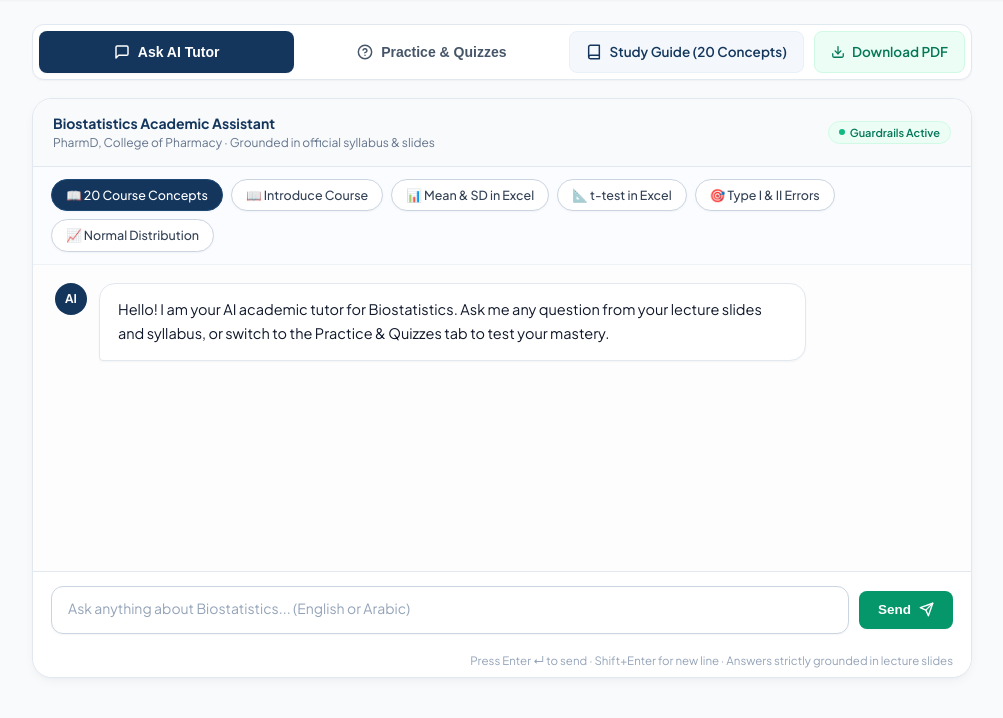
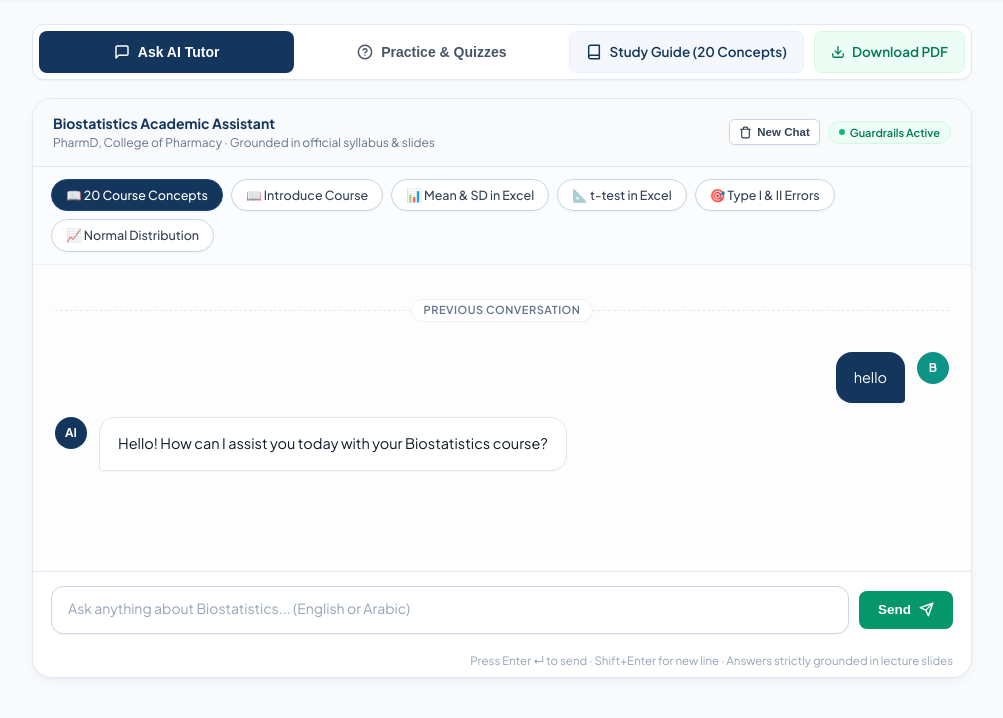
Before and after one commit to bilalaleem5/Shaqrauniversity, a Flask app: page /chat/biostatistics in a window 1280 px wide. Shown: the part 67-785 px from the top of the page, without its empty margins (138-1141 px from the left). Run offline with Flask 3, Linux system fonts and the light colour scheme; a user stored in the database is signed in; data comes from the database, SQL or seed files in the repository; both versions use the stored data as it was after the commit; data that the repository does not hold is empty; some libraries are stand-ins or nearby versions.

Commit message:
Fix student relogin, preserve chat history across sessions, and self-heal accounts

```diff
--- a/app.py
+++ b/app.py
@@ -62,14 +62,19 @@ def _all_courses():
 def csrf_protect():
     if request.method == "POST":
         sent = request.form.get("csrf") or request.headers.get("X-CSRF") or ""
-        if not sent or not hmac.compare_digest(sent, session.get("csrf", "")): abort(400, "Session expired. Please reload the page.")
+        if not sent or not hmac.compare_digest(sent, session.get("csrf", "")):
+            abort(400, "Session expired. Please reload the page.")
+
 
 @app.after_request
 def headers(r):
     r.headers.setdefault("X-Content-Type-Options", "nosniff")
     r.headers.setdefault("X-Frame-Options", "SAMEORIGIN")
-    if request.path.startswith(("/api", "/teacher", "/chat", "/courses")): r.headers["Cache-Control"] = "no-store"
+    if request.path.startswith(("/api", "/teacher", "/chat", "/courses", "/login", "/register", "/logout", "/feedback")):
+        r.headers["Cache-Control"] = "no-store, no-cache, must-revalidate, max-age=0"
+        r.headers["Pragma"] = "no-cache"
     return r
+
 
 def current_student():
     if "student" in g: return g.student
@@ -245,15 +250,17 @@ def start_student_session(s, resp=None):
         pass
 
     if resp is not None and new_vault_token:
+        is_https = request.is_secure or (request.headers.get("X-Forwarded-Proto", "").lower() == "https")
         resp.set_cookie(
             account_store.VAULT_COOKIE_NAME,
             new_vault_token,
             max_age=account_store.VAULT_COOKIE_MAX_AGE,
             httponly=False,
             samesite="Lax",
-            secure=bool(os.environ.get("COOKIE_SECURE", "0") == "1")
+            secure=is_https
         )
     return new_vault_token
+
 
 # ------------------------------------------------------------------ landing / role selection
 @app.route("/")
@@ -268,6 +275,8 @@ def healthz(): return "ok"
 # ------------------------------------------------------------------ student auth
 @app.route("/login", methods=["GET", "POST"])
 def login():
+    if request.method == "GET" and current_student():
+        return redirect(url_for("courses"))
     err = None
     if request.method == "POST":
         ident = request.form.get("identifier", "").strip().lower()
@@ -319,11 +328,18 @@ def login():
                             app.logger.warning(f"Vault restore failed: {ex}")
 
             # 4. If s was found in SQLite but has dummy pw_hash 'restored_session':
-            if s and s["pw_hash"] == "restored_session":
+            if s and (not s["pw_hash"] or s["pw_hash"] == "restored_session"):
                 vault_stu = account_store.find_student_in_vault(request, ident)
-                if vault_stu and check_password_hash(vault_stu["pw_hash"], password):
-                    db.x("UPDATE students SET pw_hash=? WHERE id=?", (vault_stu["pw_hash"], s["id"]))
-                    s = db.q("SELECT * FROM students WHERE id=?", (s["id"],), one=True)
+                if vault_stu and vault_stu.get("pw_hash") and vault_stu["pw_hash"] != "restored_session":
+                    if check_password_hash(vault_stu["pw_hash"], password):
+                        db.x("UPDATE students SET pw_hash=? WHERE id=?", (vault_stu["pw_hash"], s["id"]))
+                        s = db.q("SELECT * FROM students WHERE id=?", (s["id"],), one=True)
+                else:
+                    # Self-heal corrupted record if valid password is provided
+                    if V.check_password(password) is None:
+                        new_hash = generate_password_hash(password)
+                        db.x("UPDATE students SET pw_hash=? WHERE id=?", (new_hash, s["id"]))
+                        s = db.q("SELECT * FROM students WHERE id=?", (s["id"],), one=True)
 
             # 5. Validate password and student status
             if s and check_password_hash(s["pw_hash"], password):
@@ -343,6 +359,8 @@ def login():
 
 @app.route("/register", methods=["GET", "POST"])
 def register():
+    if request.method == "GET" and current_student():
+        return redirect(url_for("courses"))
     err = None
     if request.method == "POST":
         f = request.form
@@ -355,10 +373,36 @@ def register():
         if not err and V.is_blocked(email, blocked_patterns()):
             err = "This email address is not allowed. Please contact your instructor."
 
-        if not err and db.q("SELECT 1 FROM students WHERE lower(student_id)=?", (sid.lower(),), one=True):
-            err = "This student ID is already registered. Please log in."
-        if not err and db.q("SELECT 1 FROM students WHERE lower(email)=?", (email.lower(),), one=True):
-            err = "This email is already registered. Please log in."
+        # Check existing in SQLite
+        existing_sid = db.q("SELECT * FROM students WHERE lower(student_id)=?", (sid.lower(),), one=True) if not err else None
+        existing_email = db.q("SELECT * FROM students WHERE lower(email)=?", (email.lower(),), one=True) if not err else None
+        existing = existing_sid or existing_email
+
+        if not err and existing:
+            # If account in DB has dummy 'restored_session' pw_hash, allow claiming/re-registering with new real password
+            if existing["pw_hash"] == "restored_session" or not existing["pw_hash"]:
+                gen_val = gender if gender in ("male", "female") else ""
+                pw_hash = generate_password_hash(pw)
+                db.x("UPDATE students SET name=?, batch=?, gender=?, pw_hash=?, status='active' WHERE id=?",
+                     (name, batch, gen_val, pw_hash, existing["id"]))
+                s_obj = {
+                    "id": existing["id"],
+                    "student_id": sid,
+                    "name": name,
+                    "email": email,
+                    "batch": batch,
+                    "gender": gen_val,
+                    "pw_hash": pw_hash,
+                    "status": "active",
+                    "is_demo": int(existing["is_demo"] or 0)
+                }
+                resp = redirect(url_for("courses"))
+                start_student_session(s_obj, resp=resp)
+                return resp
+            elif existing_sid:
+                err = "This student ID is already registered. Please log in."
+            elif existing_email:
+                err = "This email is already registered. Please log in."
 
         # If not in local SQLite, check if existing in cloud KV or client device vault
         if not err:
@@ -414,6 +458,7 @@ def register():
 
     return render_template("login.html", mode="register", err=err, batches=BATCHES)
 
+
 @app.route("/logout")
 def logout():
     session.clear()
@@ -454,14 +499,50 @@ def api_guide(course):
         return jsonify(error="Not found"), 404
     return jsonify(g_data)
 
+def _get_chat_history(student_pk, course, limit=100):
+    try:
+        rows = db.q(
+            "SELECT id, question, answer, topic, sources, created_at FROM messages WHERE student_pk=? AND course=? ORDER BY id ASC LIMIT ?",
+            (student_pk, course, limit)
+        )
+        items = []
+        for r in rows:
+            srcs = []
+            raw_s = r["sources"] if "sources" in r.keys() else None
+            if raw_s:
+                try: srcs = json.loads(raw_s) if raw_s.startswith("[") else [raw_s]
+                except Exception: srcs = [raw_s]
+            items.append({
+                "id": r["id"],
+                "question": r["question"],
+                "answer": r["answer"],
+                "topic": r["topic"],
+                "sources": srcs,
+                "created_at": r["created_at"]
+            })
+        return items
+    except Exception as ex:
+        app.logger.warning(f"Could not load chat history: {ex}")
+        return []
+
 @app.route("/chat/<course>")
 @student_required
 def chat(course):
     course_or_404(course)
+    s = current_student()
     courses = _all_courses()
     g_data = study_guide.get_guide(course)
     prompt = request.args.get("prompt", "").strip()
-    return render_template("chat.html", course=course, cfg=courses[course], topics=rag.topics(course), guide=g_data, initial_prompt=prompt)
+    history = _get_chat_history(s["id"], course)
+    return render_template(
+        "chat.html",
+        course=course,
+        cfg=courses[course],
+        topics=rag.topics(course),
+        guide=g_data,
+        initial_prompt=prompt,
+        initial_history=history
+    )
 
 @app.route("/api/chat/<course>", methods=["POST"])
 @student_required
@@ -478,11 +559,70 @@ def api_chat(course):
         app.logger.exception(e); return jsonify(error="The tutor is temporarily unavailable. Please try again."), 502
     if not intro:
         try:
-            db.x("INSERT INTO messages(student_pk,course,question,answer,topic,in_scope) VALUES(?,?,?,?,?,?)",
-                 (s["id"], course, text, r["answer"], r["topic"], r["in_scope"]))
-        except Exception as e:
-            app.logger.warning(f"Could not save chat message: {e}")
+            sources_val = json.dumps(r.get("sources") or [], ensure_ascii=False)
+            db.x("INSERT INTO messages(student_pk,course,question,answer,topic,in_scope,sources) VALUES(?,?,?,?,?,?,?)",
+                 (s["id"], course, text, r["answer"], r["topic"], r["in_scope"], sources_val))
+        except Exception:
+            try:
+                db.x("INSERT INTO messages(student_pk,course,question,answer,topic,in_scope) VALUES(?,?,?,?,?,?)",
+                     (s["id"], course, text, r["answer"], r["topic"], r["in_scope"]))
+            except Exception as e:
+                app.logger.warning(f"Could not save chat message: {e}")
     return jsonify(r)
+
+@app.route("/api/chat/<course>/history", methods=["GET"])
+@student_required
+def api_chat_history(course):
+    course_or_404(course)
+    s = current_student()
+    return jsonify(history=_get_chat_history(s["id"], course))
+
+@app.route("/api/chat/<course>/clear", methods=["POST"])
+@student_required
+def api_chat_clear(course):
+    course_or_404(course)
+    s = current_student()
+    try:
+        db.x("DELETE FROM messages WHERE student_pk=? AND course=?", (s["id"], course))
+    except Exception as ex:
+        app.logger.warning(f"Could not clear chat messages: {ex}")
+    return jsonify(ok=True)
+
+@app.route("/api/chat/<course>/sync", methods=["POST"])
+@student_required
+def api_chat_sync(course):
+    course_or_404(course)
+    s = current_student()
+    d = request.get_json(force=True, silent=True) or {}
+    messages = d.get("messages") or []
+    count = 0
+    if isinstance(messages, list):
+        for m in messages:
+            if not isinstance(m, dict):
+                continue
+            q_text = str(m.get("question") or "").strip()
+            a_text = str(m.get("answer") or "").strip()
+            if not q_text or not a_text:
+                continue
+            exists = db.q(
+                "SELECT 1 FROM messages WHERE student_pk=? AND course=? AND question=? LIMIT 1",
+                (s["id"], course, q_text),
+                one=True
+            )
+            if not exists:
+                srcs = m.get("sources") or []
+                srcs_val = json.dumps(srcs, ensure_ascii=False) if isinstance(srcs, list) else str(srcs)
+                topic_val = str(m.get("topic") or "General")
+                try:
+                    db.x(
+                        "INSERT INTO messages(student_pk,course,question,answer,topic,in_scope,sources) VALUES(?,?,?,?,?,?,?)",
+                        (s["id"], course, q_text, a_text, topic_val, 1, srcs_val)
+                    )
+                    count += 1
+                except Exception:
+                    pass
+    return jsonify(ok=True, synced=count)
+
 
 def _pick_topic(course, topic):
     tl = rag.topics(course)
--- a/db.py
+++ b/db.py
@@ -50,6 +50,7 @@ CREATE TABLE IF NOT EXISTS messages(
   answer TEXT,
   topic TEXT,
   in_scope INTEGER DEFAULT 1,
+  sources TEXT,
   created_at TEXT DEFAULT (datetime('now'))
 );
 CREATE TABLE IF NOT EXISTS quiz(
@@ -105,6 +106,7 @@ MIGRATE = {
     "students": [("email", "TEXT"), ("status", "TEXT DEFAULT 'active'"), ("login_count", "INTEGER DEFAULT 0"), ("last_login", "TEXT")],
     "quiz": [("qtype", "TEXT DEFAULT 'mcq'"), ("model_answer", "TEXT"), ("student_answer", "TEXT"), ("score", "REAL"), ("feedback", "TEXT")],
     "teachers": [("is_admin", "INTEGER DEFAULT 0")],
+    "messages": [("sources", "TEXT")],
 }
 
 def conn():
--- a/static/style.css
+++ b/static/style.css
@@ -4162,3 +4162,29 @@ textarea.big {
     grid-template-columns: 1fr !important;
   }
 }
+
+.history-divider {
+  display: flex;
+  align-items: center;
+  text-align: center;
+  margin: 16px 0;
+  color: var(--text-muted, #64748b);
+  font-size: 11px;
+  font-weight: 600;
+  text-transform: uppercase;
+  letter-spacing: 0.5px;
+}
+
+.history-divider::before, .history-divider::after {
+  content: '';
+  flex: 1;
+  border-bottom: 1px dashed var(--border, #e2e8f0);
+}
+
+.history-divider span {
+  padding: 2px 12px;
+  background: var(--card, #ffffff);
+  border-radius: 999px;
+  border: 1px solid var(--border-subtle, #edf2f7);
+  box-shadow: 0 1px 2px rgba(0,0,0,0.02);
+}
--- a/templates/chat.html
+++ b/templates/chat.html
@@ -113,13 +113,18 @@
           {{ cfg.program }} &middot; Grounded in official syllabus &amp; slides
         </div>
       </div>
-      <div style="display:flex;align-items:center;gap:6px">
+      <div style="display:flex;align-items:center;gap:8px">
+        <button class="btn alt sm" id="clearChatBtn" title="Start a fresh conversation" style="font-size:11.5px;padding:4px 9px;gap:5px" type="button">
+          <svg width="13" height="13" viewBox="0 0 24 24" fill="none" stroke="currentColor" stroke-width="2.2" stroke-linecap="round" stroke-linejoin="round"><path d="M3 6h18"></path><path d="M19 6v14a2 2 0 0 1-2 2H7a2 2 0 0 1-2-2V6m3 0V4a2 2 0 0 1 2-2h4a2 2 0 0 1 2 2v2"></path></svg>
+          <span class="nav-text-hide-sm">New Chat</span>
+        </button>
         <span class="pill good" style="font-size:11px">
           <span style="display:inline-block;width:6px;height:6px;background:var(--emerald-500);border-radius:50%"></span>
           Guardrails Active
         </span>
       </div>
     </div>
+
 
     <div class="chips">
       {% if guide %}
@@ -207,7 +212,11 @@
 <script>
 const C = "{{ course }}";
 const $ = s => document.querySelector(s);
+const studentId = {{ (student.student_id or student.id)|tojson }};
+const storageKey = 'su_chat_v2_' + C + '_' + studentId;
+const serverHistory = {{ initial_history|tojson }};
 let hist = [];
+let clientMessages = [];
 
 function renderContent(rawText) {
   if (!rawText) return '';
@@ -365,6 +374,18 @@ async function ask(text, intro) {
   }
   add('a', r.answer, r.sources);
   hist.push({ role: 'assistant', content: r.answer });
+
+  if (!intro) {
+    clientMessages.push({
+      question: text,
+      answer: r.answer,
+      sources: r.sources,
+      created_at: new Date().toISOString()
+    });
+    try {
+      localStorage.setItem(storageKey, JSON.stringify(clientMessages));
+    } catch(e) {}
+  }
 }
 
 $('#send').onclick = () => {
@@ -385,8 +406,66 @@ $('#inp').addEventListener('keydown', e => {
 $('#intro').onclick = () => ask('', true);
 document.querySelectorAll('[data-q]').forEach(c => c.onclick = () => ask(c.dataset.q));
 
-// Initial greeting
-add('a', 'Hello! I am your AI academic tutor for {{ cfg.title }}. Ask me any question from your lecture slides and syllabus, or switch to the Practice & Quizzes tab to test your mastery.');
+// Clear conversation handler
+const clearBtn = $('#clearChatBtn');
+if (clearBtn) {
+  clearBtn.onclick = async () => {
+    if (!confirm('Start a fresh conversation? This will clear your chat history for this course.')) return;
+    clientMessages = [];
+    hist = [];
+    try { localStorage.removeItem(storageKey); } catch(e) {}
+    await post('/api/chat/' + C + '/clear', {});
+    $('#msgs').innerHTML = '';
+    add('a', 'Hello! I am your AI academic tutor for {{ cfg.title }}. Ask me any question from your lecture slides and syllabus, or switch to the Practice & Quizzes tab to test your mastery.');
+  };
+}
+
+// Render saved conversation history or initial greeting
+function renderHistory() {
+  let historyToUse = [];
+  if (serverHistory && serverHistory.length > 0) {
+    historyToUse = serverHistory;
+    try { localStorage.setItem(storageKey, JSON.stringify(serverHistory)); } catch(e) {}
+  } else {
+    try {
+      const localData = localStorage.getItem(storageKey);
+      if (localData) {
+        historyToUse = JSON.parse(localData);
+        // Silently sync local messages back to server
+        if (historyToUse.length > 0) {
+          post('/api/chat/' + C + '/sync', { messages: historyToUse });
+        }
+      }
+    } catch(e) {}
+  }
+
+  clientMessages = historyToUse || [];
+  $('#msgs').innerHTML = '';
+  hist = [];
+
+  if (clientMessages.length > 0) {
+    const div = document.createElement('div');
+    div.className = 'history-divider';
+    div.innerHTML = '<span>Previous Conversation</span>';
+    $('#msgs').appendChild(div);
+
+    for (const m of clientMessages) {
+      if (m.question) {
+        add('user', m.question);
+        hist.push({ role: 'user', content: m.question });
+      }
+      if (m.answer) {
+        add('a', m.answer, m.sources);
+        hist.push({ role: 'assistant', content: m.answer });
+      }
+    }
+    $('#msgs').scrollTop = $('#msgs').scrollHeight;
+  } else {
+    add('a', 'Hello! I am your AI academic tutor for {{ cfg.title }}. Ask me any question from your lecture slides and syllabus, or switch to the Practice & Quizzes tab to test your mastery.');
+  }
+}
+
+renderHistory();
 
 const initPrompt = {{ initial_prompt|tojson }};
 if (initPrompt) {
@@ -395,6 +474,7 @@ if (initPrompt) {
     ask(initPrompt);
   }, 350);
 }
+
 
 // Tab switching
 function tab(toQuiz) {
```
Also changed, not shown: account_store.py (+41 -7 lines), templates/login.html (+20 -6 lines), tests/test_student_relogin_and_chat_history.py (added, +180 -0 lines), data/tutor.db.
